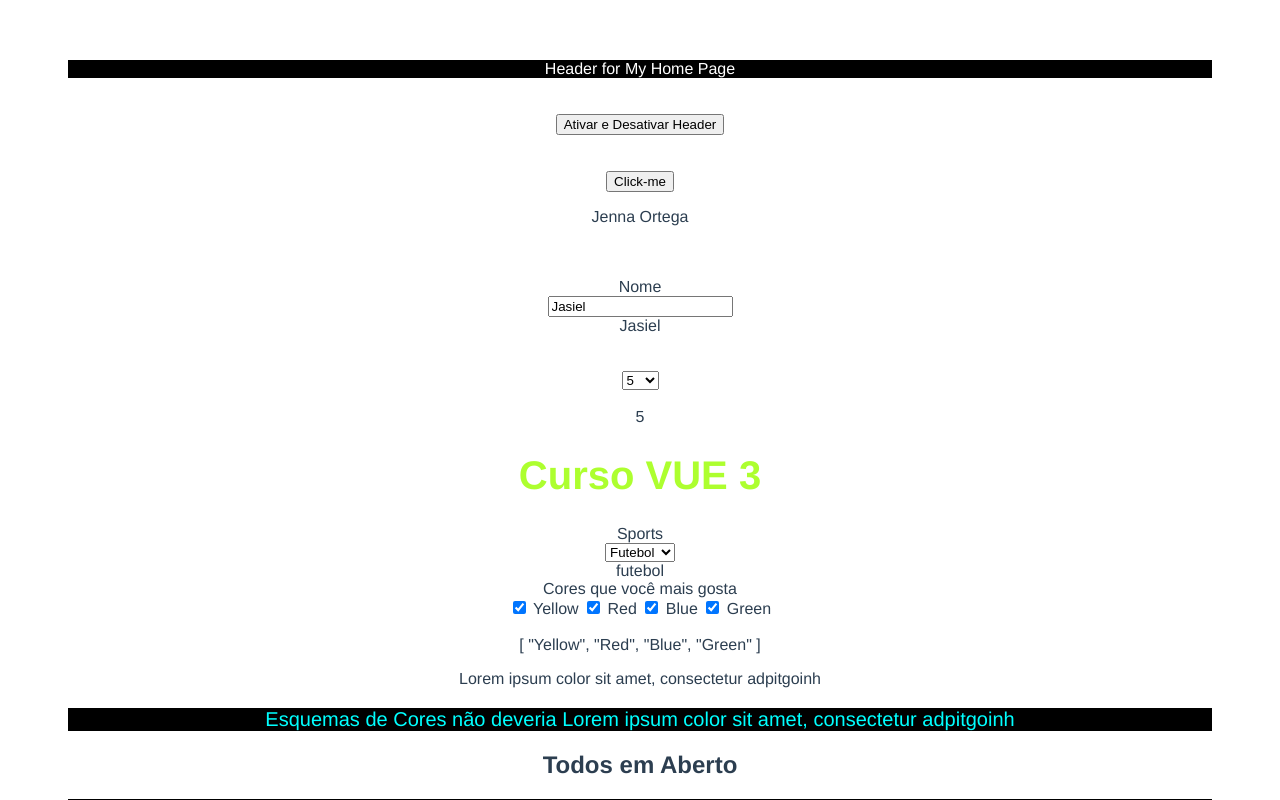
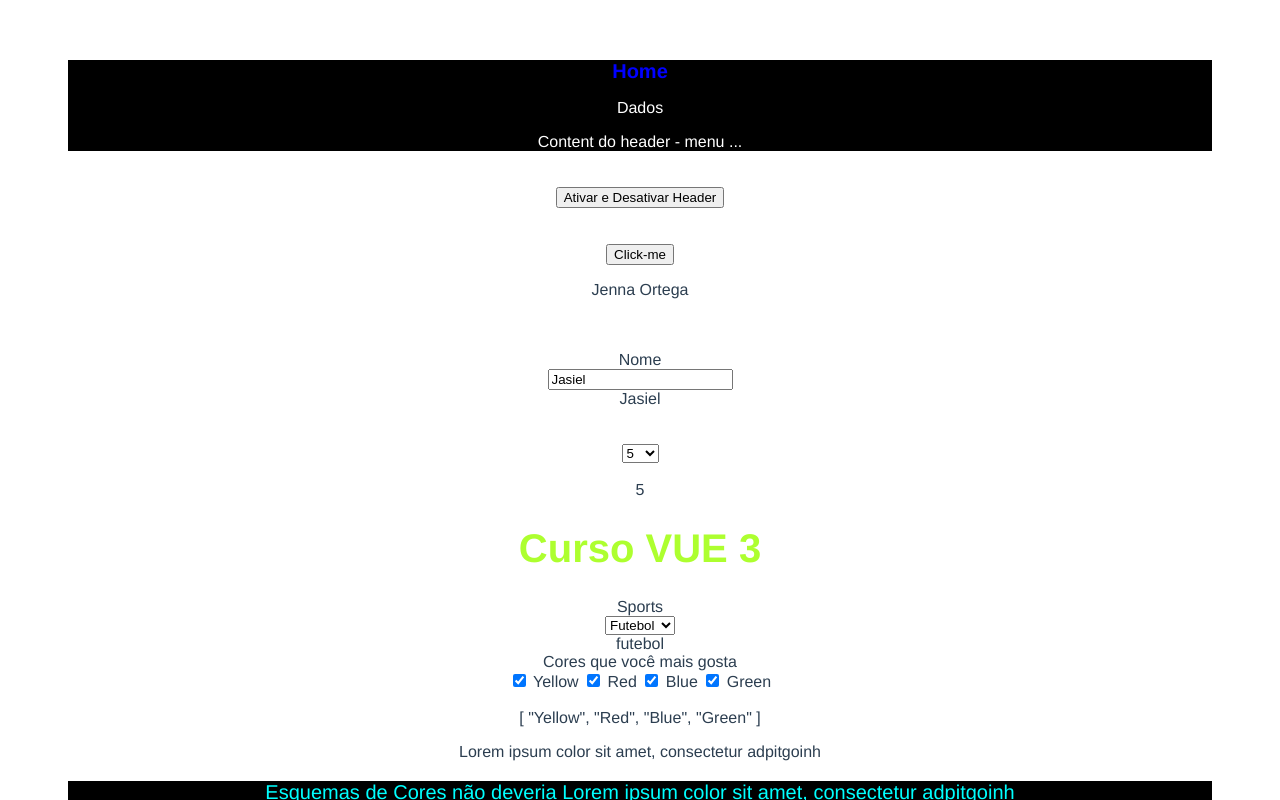
Before and after one commit to jasielserra/app, a Vue app: page / in a window 1280 px wide. Both pictures are taken after a click on the button "Ativar e Desativar Header". Shown: the top 800 px of the page. Built offline with nearby package versions, Linux system fonts and the light colour scheme.

Commit message:
Componenents Slots.

```diff
--- a/src/App.vue
+++ b/src/App.vue
@@ -1,7 +1,18 @@
 <template>
   <div>
 
-    <TheHeader v-if="showHeader"/>
+    <TheHeader v-if="showHeader">
+      <template v-slot:title>
+        Home
+      </template>
+
+      <template v-slot:description>
+        <p>Dados</p>
+      </template>
+
+      Content do header - menu ...
+
+    </TheHeader>
     <br><br>
     <button @click="showHeader=!showHeader">
           Ativar e Desativar Header
--- a/src/components/TheHeader.vue
+++ b/src/components/TheHeader.vue
@@ -1,6 +1,18 @@
 <template>
   <header class="header">
-     Header for My Home Page
+
+    <h1 v-if="$slots.title" class="title">
+     <slot name="title"></slot>
+    </h1>
+
+    <div class="description">
+      <slot name="description"/>
+    </div>
+
+    <div class="content">
+      <slot/>
+    </div>
+
   </header>
 </template>
 
@@ -8,6 +20,7 @@
 export default {
   name: 'TheHeader',
   mounted() {
+    console.log(this.$slots)
     window.addEventListener('resize',this.resize)
   },
   beforeUnmount() {
```
